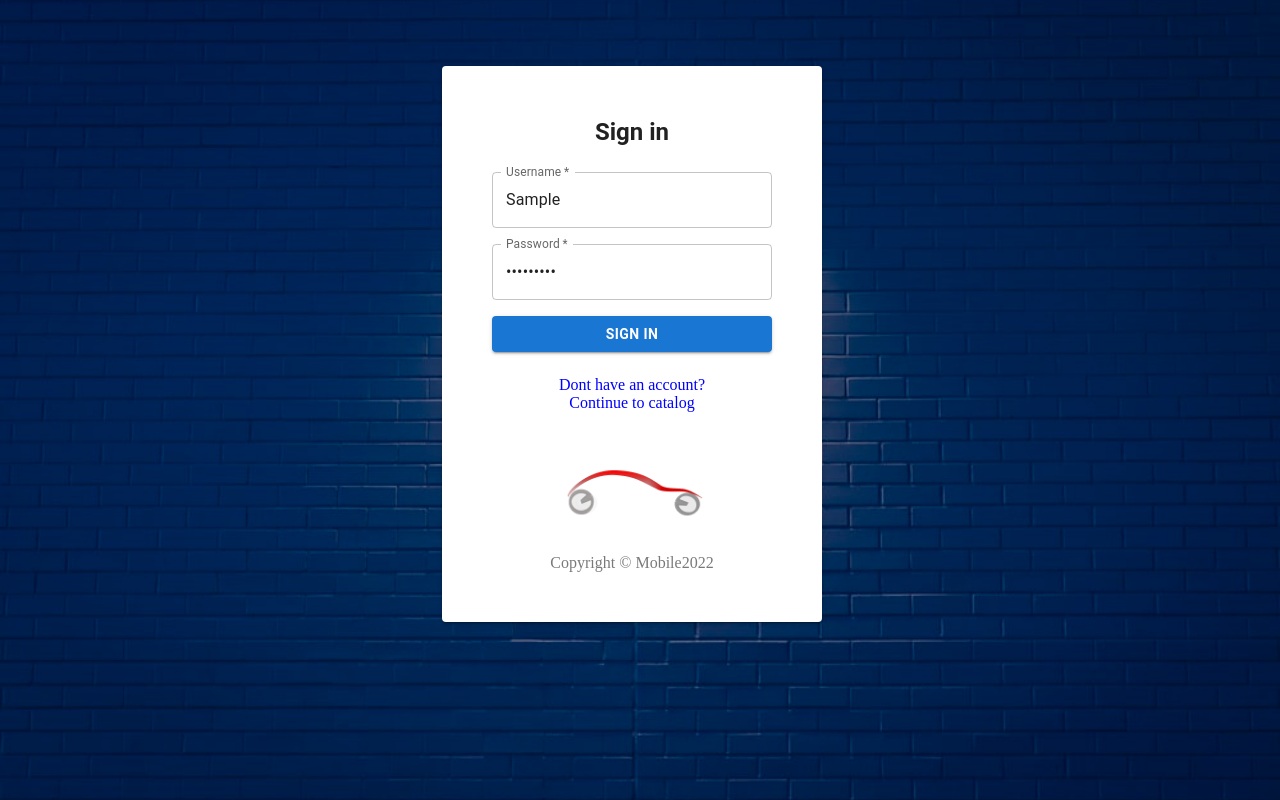
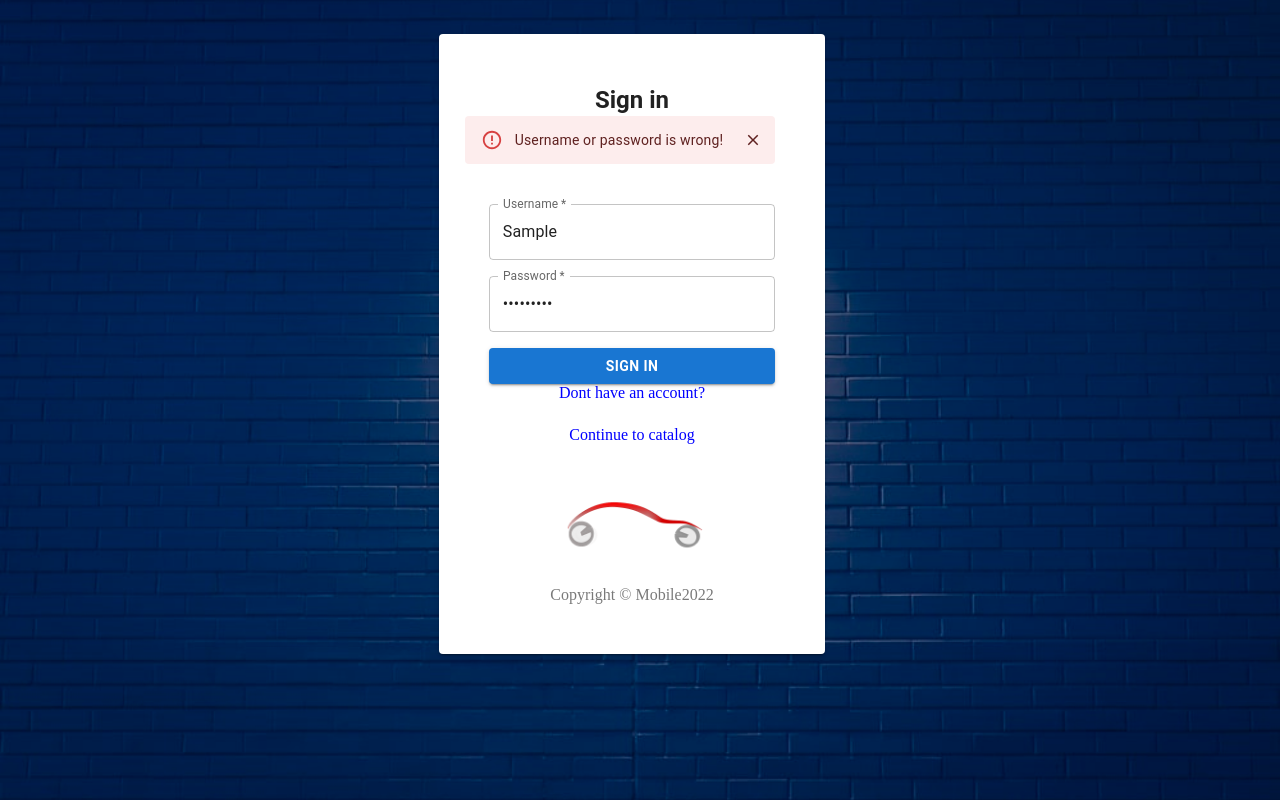
Before and after one commit to yabandzhiev/mobile-my-way, a React (Create React App) app: page /login in a window 1280 px wide. Both pictures are taken after typing "Sample", "Sample123" into the empty fields and a click on the button "SIGN IN". Built offline with nearby package versions, Linux system fonts and the light colour scheme.

Commit message:
add errors

```diff
--- a/src/components/Auth/Login/Login.jsx
+++ b/src/components/Auth/Login/Login.jsx
@@ -1,6 +1,9 @@
 import { useState } from "react";
 import { Link, useNavigate } from "react-router-dom";
 import { useDispatch } from "react-redux";
+
+import { Box, Alert, IconButton, Collapse } from "@mui/material";
+import CloseIcon from "@mui/icons-material/Close";
 
 import { loginUser } from "../../../store/user/userSlice";
 import { Button, TextField, Grid, Typography } from "@mui/material";
@@ -15,6 +18,9 @@
   const dispatch = useDispatch();
   const navigate = useNavigate();
 
+  const [error, setError] = useState("");
+  const [open, setOpen] = useState(false);
+
   const { username, password } = formFields;
 
   const handleSubmit = (e) => {
@@ -24,6 +30,9 @@
     const isLoggedIn = localStorage.getItem("user");
     if (isLoggedIn) {
       navigate("/");
+    } else {
+      setError("Username or password is wrong!");
+      setOpen(true);
     }
   };
 
@@ -37,6 +46,32 @@
       <Grid item className="title">
         <Typography variant="h5">Sign in</Typography>
       </Grid>
+      {error ? (
+        <Box sx={{ width: "100%" }}>
+          <Collapse in={open}>
+            <Alert
+              severity="error"
+              action={
+                <IconButton
+                  aria-label="close"
+                  color="inherit"
+                  size="small"
+                  onClick={() => {
+                    setOpen(false);
+                  }}
+                >
+                  <CloseIcon fontSize="inherit" />
+                </IconButton>
+              }
+              sx={{ mb: 2 }}
+            >
+              {error}
+            </Alert>
+          </Collapse>
+        </Box>
+      ) : (
+        ""
+      )}
       <Grid item>
         <form onSubmit={handleSubmit}>
           <Grid container direction="column" spacing={2} className="input-fields">
```
